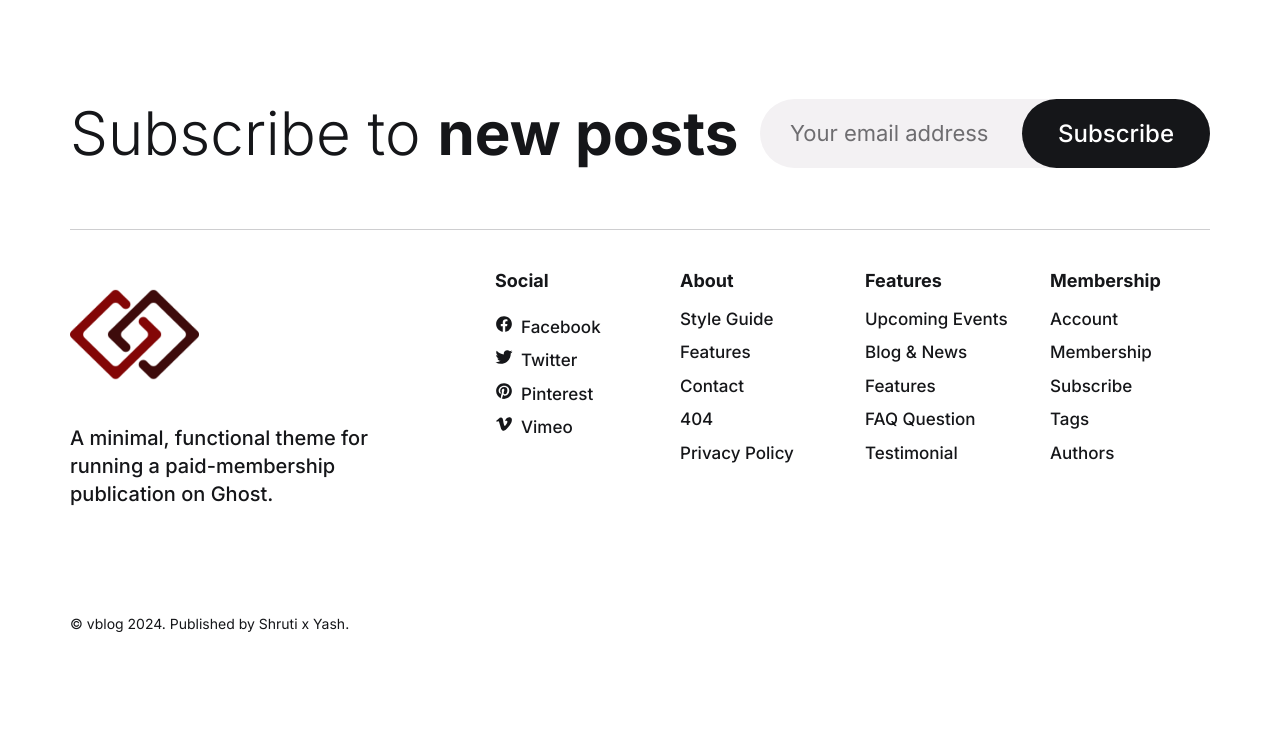
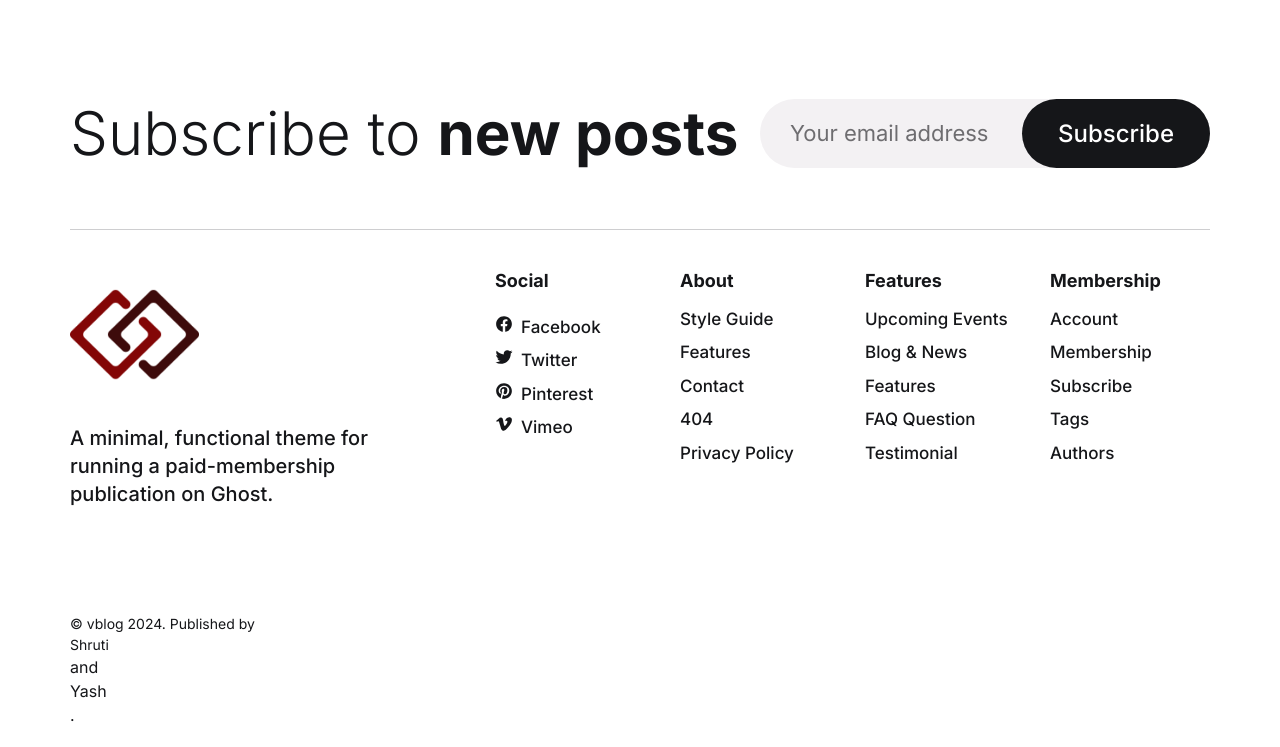
Before and after one commit to TojanHorse/vblog, a plain HTML site: page index.html in a window 1280 px wide. Shown: the part 3671-4418 px from the top of the page. Before the commit the page ends 4325 px from the top, so only its background shows below. Drawn offline with nearby package versions, Linux system fonts and the light colour scheme.

Commit message:
shruti commit

```diff
--- a/index.html
+++ b/index.html
@@ -1315,7 +1315,7 @@
       <div class="section footer-bottom">
 
         <p class="copyright">
-          &copy; vblog 2024. Published by <a href="#" class="copyright-link hover:underline">Shruti x Yash</a>.
+          &copy; vblog 2024. Published by <a href="#" class="copyright-link hover:underline"><a href="https://www.linkedin.com/in/shruti-khattri-b1b59b2bb?utm_source=share&utm_campaign=share_via&utm_content=profile&utm_medium=ios_app">Shruti</a> <p>and </p><a href="https://www.instagram.com/yash_fr._">Yash</a></a>.
         </p>
 
       </div>
```
